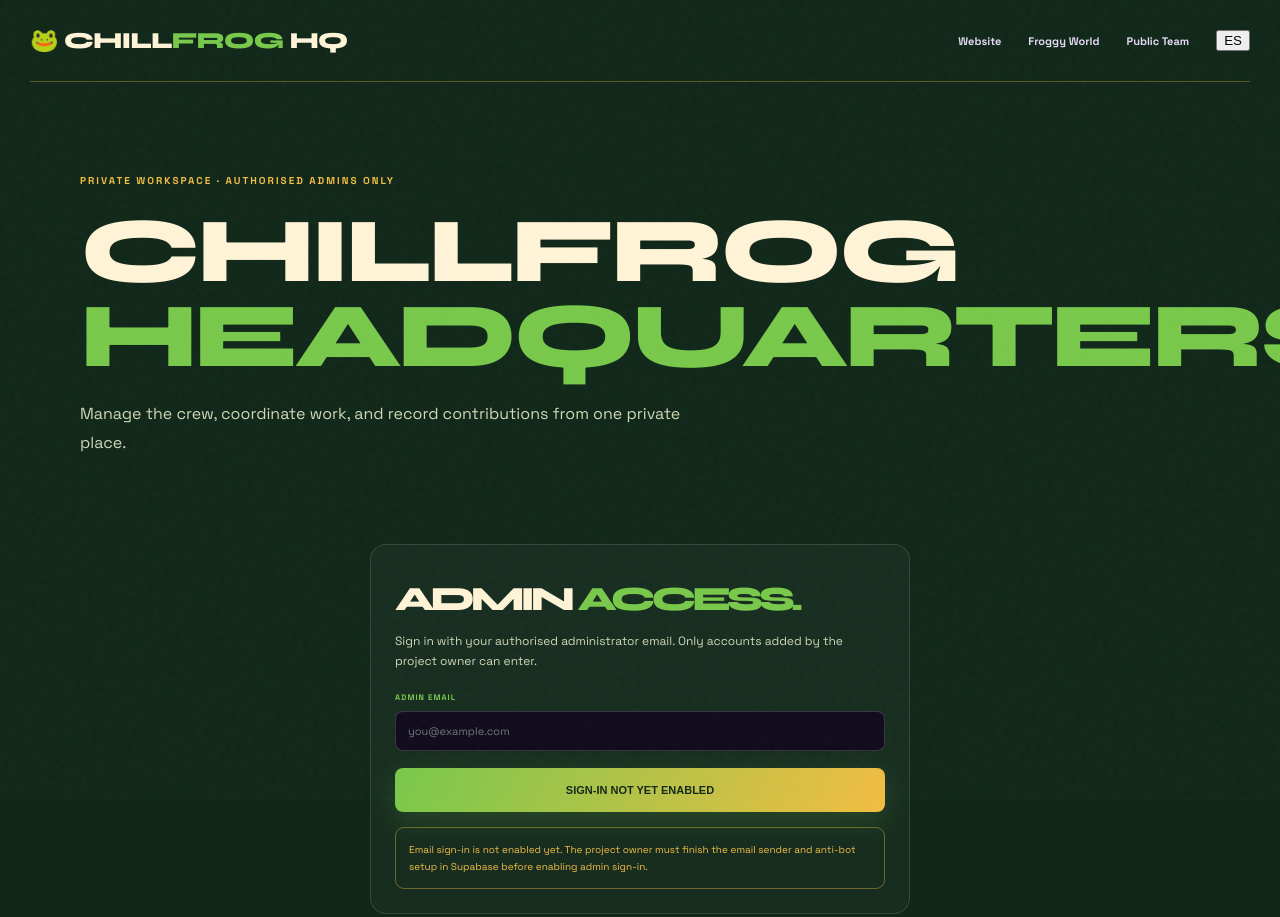
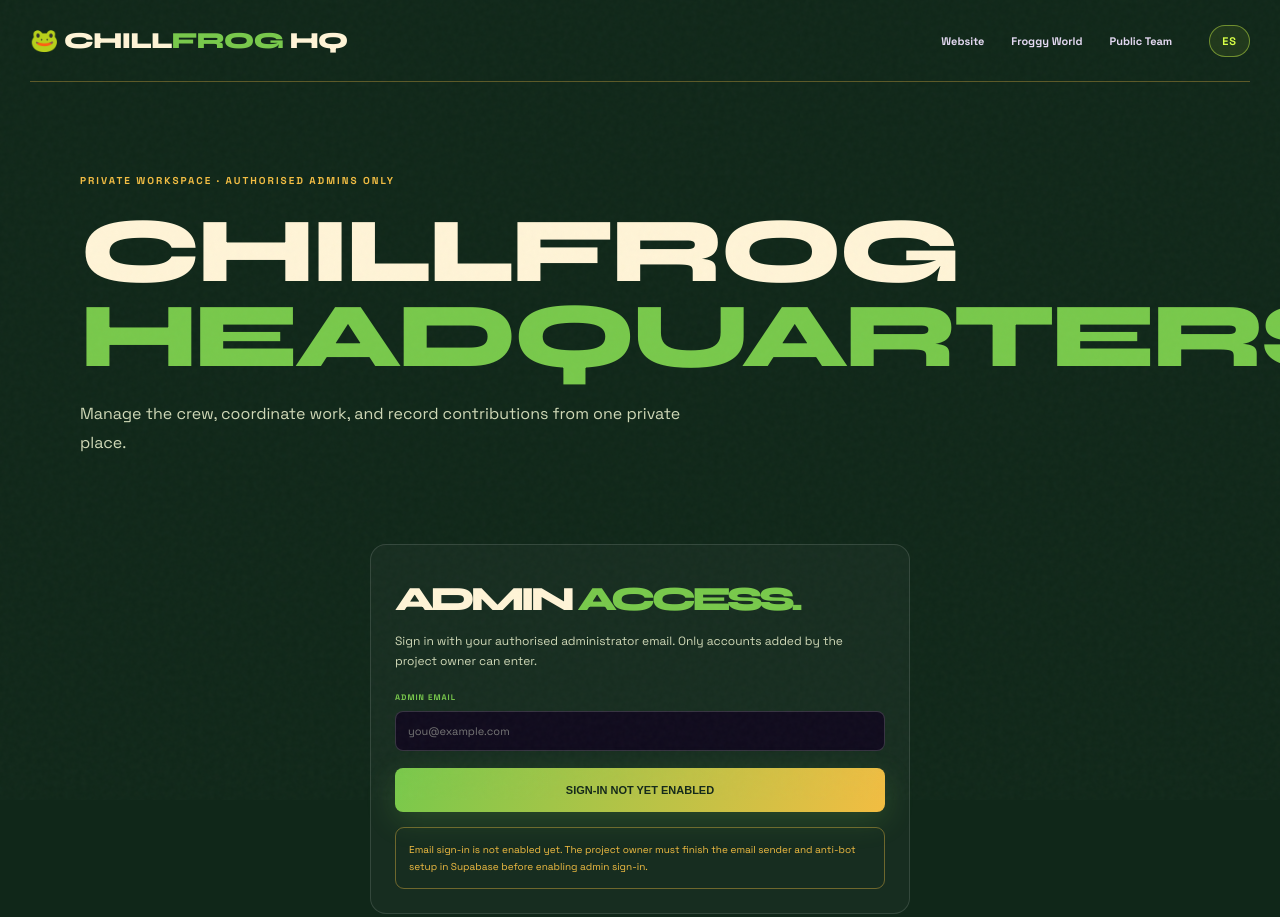
Before and after one commit to rudbdhduebejdjdvdj-rgb/ChillFrog, a plain HTML site: page hq.html in a window 1280 px wide. Shown: the top 917 px of the page. Drawn offline with nearby package versions, Linux system fonts and the light colour scheme.

Commit message:
Style the EN ES language switcher

```diff
--- a/style.css
+++ b/style.css
@@ -346,3 +346,7 @@ html.ash-building .ash-section-active{opacity:1!important;filter:none!important;
 .leaf-intro,.ash-canvas{display:none!important}
 html.ash-loading,html.ash-loading body{overflow:auto!important}
 html.ash-loading header,html.ash-loading main,html.ash-loading footer{visibility:visible!important;opacity:1!important;filter:none!important}
+
+
+/* Bilingual language selector */
+.language-toggle{margin-left:10px;padding:8px 12px;border:1px solid #d7ff4570;border-radius:999px;background:#d7ff4515;color:#d7ff45;font:700 11px 'Space Grotesk',sans-serif;letter-spacing:1px;cursor:pointer;flex:0 0 auto}.language-toggle:hover,.language-toggle:focus-visible{background:#d7ff4530;outline:2px solid #d7ff45;outline-offset:2px}@media(max-width:850px){.language-toggle{margin:12px 0 0;align-self:flex-start}}
```
